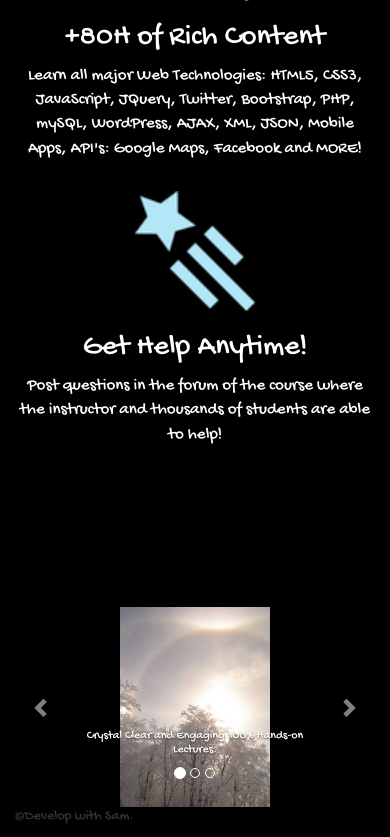
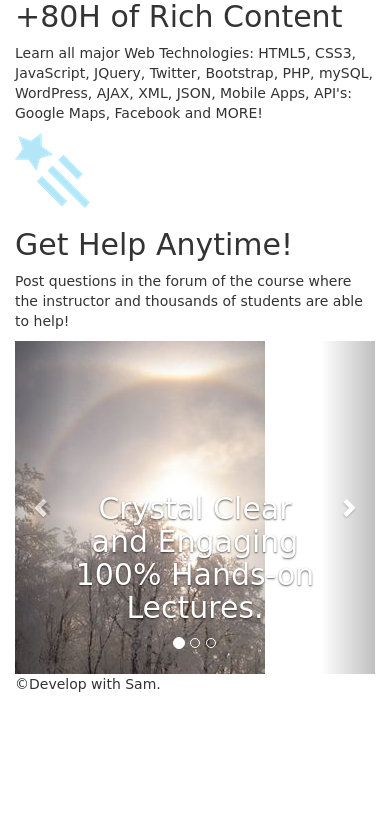
Before and after one commit to OCSWENG/WebDevStudies, a PHP site: page / in a window 390 px wide. Shown: the part 845-1682 px from the top of the page. After the commit the page ends 1537 px from the top, so only its background shows below. Run offline with PHP 8.4, Linux system fonts and the light colour scheme; some libraries are stand-ins or nearby versions.

Commit message:
removed jpg

```diff
--- a/DevCourse/css/styling.css
+++ b/DevCourse/css/styling.css
@@ -1,243 +1,6 @@
-/*
-    Relative position for scrollspy to function
-    add font family to whole page
-    Video will not work in small devices
-    set video for background and set it to fixed
-*/
-
-video#bgvideo {
-    position: fixed;
-    min-height: 100%;
-    min-width: 100%;
-    z-index: -100;
-}
-
-/* from: http://twitterbootstrap3navbars.w3masters.nl */
-.navbar-custom {
-    font-size: 18px;
-  background-color: #15e0e0;
-  border-color: #12c2c2;
-  background-image: -webkit-gradient(linear, left 0%, left 100%, from(#3beded), to(#15e0e0));
-  background-image: -webkit-linear-gradient(top, #3beded, 0%, #15e0e0, 100%);
-  background-image: -moz-linear-gradient(top, #3beded 0%, #15e0e0 100%);
-  background-image: linear-gradient(to bottom, #3beded 0%, #15e0e0 100%);
-  background-repeat: repeat-x;
-  filter: progid:DXImageTransform.Microsoft.gradient(startColorstr='#ff3beded', endColorstr='#ff15e0e0', GradientType=0);
-}
-.navbar-custom .navbar-brand {
-  color: #000000;
-}
-.navbar-custom .navbar-brand:hover,
-.navbar-custom .navbar-brand:focus {
-  color: #000000;
-  background-color: transparent;
-}
-.navbar-custom .navbar-text {
-  color: #000000;
-}
-.navbar-custom .navbar-nav > li:last-child > a {
-  border-right: 1px solid #12c2c2;
-}
-.navbar-custom .navbar-nav > li > a {
-  color: #000000;
-  border-left: 1px solid #12c2c2;
-}
-.navbar-custom .navbar-nav > li > a:hover,
-.navbar-custom .navbar-nav > li > a:focus {
-  color: white;
-  background-color: transparent;
-}
-.navbar-custom .navbar-nav > .active > a,
-.navbar-custom .navbar-nav > .active > a:hover,
-.navbar-custom .navbar-nav > .active > a:focus {
-  color: white;
-  background-color: #12c2c2;
-  background-image: -webkit-gradient(linear, left 0%, left 100%, from(#12c2c2), to(#1deaea));
-  background-image: -webkit-linear-gradient(top, #12c2c2, 0%, #1deaea, 100%);
-  background-image: -moz-linear-gradient(top, #12c2c2 0%, #1deaea 100%);
-  background-image: linear-gradient(to bottom, #12c2c2 0%, #1deaea 100%);
-  background-repeat: repeat-x;
-  filter: progid:DXImageTransform.Microsoft.gradient(startColorstr='#ff12c2c2', endColorstr='#ff1deaea', GradientType=0);
-}
-.navbar-custom .navbar-nav > .disabled > a,
-.navbar-custom .navbar-nav > .disabled > a:hover,
-.navbar-custom .navbar-nav > .disabled > a:focus {
-  color: #cccccc;
-  background-color: transparent;
-}
-.navbar-custom .navbar-toggle {
-  border-color: #dddddd;
-}
-.navbar-custom .navbar-toggle:hover,
-.navbar-custom .navbar-toggle:focus {
-  background-color: #dddddd;
-}
-.navbar-custom .navbar-toggle .icon-bar {
-  background-color: #cccccc;
-}
-.navbar-custom .navbar-collapse,
-.navbar-custom .navbar-form {
-  border-color: #12bfbf;
-}
-.navbar-custom .navbar-nav > .dropdown > a:hover .caret,
-.navbar-custom .navbar-nav > .dropdown > a:focus .caret {
-  border-top-color: #a52a2a;
-  border-bottom-color: #a52a2a;
-}
-.navbar-custom .navbar-nav > .open > a,
-.navbar-custom .navbar-nav > .open > a:hover,
-.navbar-custom .navbar-nav > .open > a:focus {
-  background-color: #12c2c2;
-  color: white;
-}
-.navbar-custom .navbar-nav > .open > a .caret,
-.navbar-custom .navbar-nav > .open > a:hover .caret,
-.navbar-custom .navbar-nav > .open > a:focus .caret {
-  border-top-color: #a52a2a;
-  border-bottom-color: #a52a2a;
-}
-.navbar-custom .navbar-nav > .dropdown > a .caret {
-  border-top-color: #000000;
-  border-bottom-color: #000000;
-}
-@media (max-width: 767) {
-  .navbar-custom .navbar-nav .open .dropdown-menu > li > a {
-    color: #000000;
-  }
-  .navbar-custom .navbar-nav .open .dropdown-menu > li > a:hover,
-  .navbar-custom .navbar-nav .open .dropdown-menu > li > a:focus {
-    color: #a52a2a;
-    background-color: transparent;
-  }
-  .navbar-custom .navbar-nav .open .dropdown-menu > .active > a,
-  .navbar-custom .navbar-nav .open .dropdown-menu > .active > a:hover,
-  .navbar-custom .navbar-nav .open .dropdown-menu > .active > a:focus {
-    color: white;
-    background-color: #12c2c2;
-  }
-  .navbar-custom .navbar-nav .open .dropdown-menu > .disabled > a,
-  .navbar-custom .navbar-nav .open .dropdown-menu > .disabled > a:hover,
-  .navbar-custom .navbar-nav .open .dropdown-menu > .disabled > a:focus {
-    color: #cccccc;
-    background-color: transparent;
-  }
-}
-.navbar-custom .navbar-link {
-  color: #000000;
-}
-.navbar-custom .navbar-link:hover {
-  color: white;
-}
-
-#navBarCollapse {
-    border-color: black;
-
-}
-#collapseBtn {
-    border-color: white;
-    background-color: white;
-
-}
-
-.navbar-brand {
-   color: #a52a2a;
-
-}
-
 
 body {
-   font-family: 'Gochi Hand', cursive, sans-serif;
-    background-color: black;
-    position: relative;
+    font-family: 'Press Start 2P', cursive;
+    url(../images/)
+    color: white;
 }
-
-
-/*
-
-*/
-
-/*
-*/
-
-#home {
-    background: transparent;
-    position:sticky;
-    bottom: 50%;
-    height: auto;
-    width: auto;
-    color: white;
-    text-align: center;
-    padding-top: 15%;
-}
-
-#home h1 {
-    margin-bottom: 30px;
-}
-
-#home h2 {
-    margin-bottom: 50px;
-}
-
-#joinBtn {
-    background-color: beige;
-    font-size: 20px;
-    padding: 8px 20px;
-    border-radius: 10px;
-}
-
-#joinBtn : hover {
-    color:skyblue;
-}
-
-#about {
-    text-align: center;
-    color: white;
-    background-color: transparent;
-    padding-top: 10%;
-    margin-bottom: 30px;
-    top:50%;
-}
-
-#about p {
-    font-size: 17px;
-    margin-bottom: 30px;
-}
-
-.aboutImg {
-    height: 120px;
-}
-
-#promise {
-    padding-top: 100px;
-}
-
-#myCarousel {
-    margin: 0 auto;
-    text-align: center;
-}
-
-.carousel-inner .item img {
-    margin: 0 auto;
-}
-
-@media(max-width:768px){
-    .carousel-inner .item img {
-        height: 300px;
-        margin: 0 auto;
-    }
-
-    .carousel-inner h2 {
-        font-size: 22px;
-    }
-}
-
-@media(max-width:400px){
-    .carousel-inner .item img {
-        height: 200px;
-        margin: 0 auto;
-    }
-
-    .carousel-inner h2 {
-        font-size: 12px;
-    }
-}
```
Also changed, not shown: DevCourse/images/pic1.jpg (deleted), DevCourse/images/pic2.jpg (deleted), DevCourse/images/pic3.jpg (deleted), DevCourse/images/pic4.jpg (deleted), DevCourse/images/pic5.jpg (deleted), DevCourse/images/pic6.jpg (deleted), DevCourse/images/pic7.jpg (deleted).
